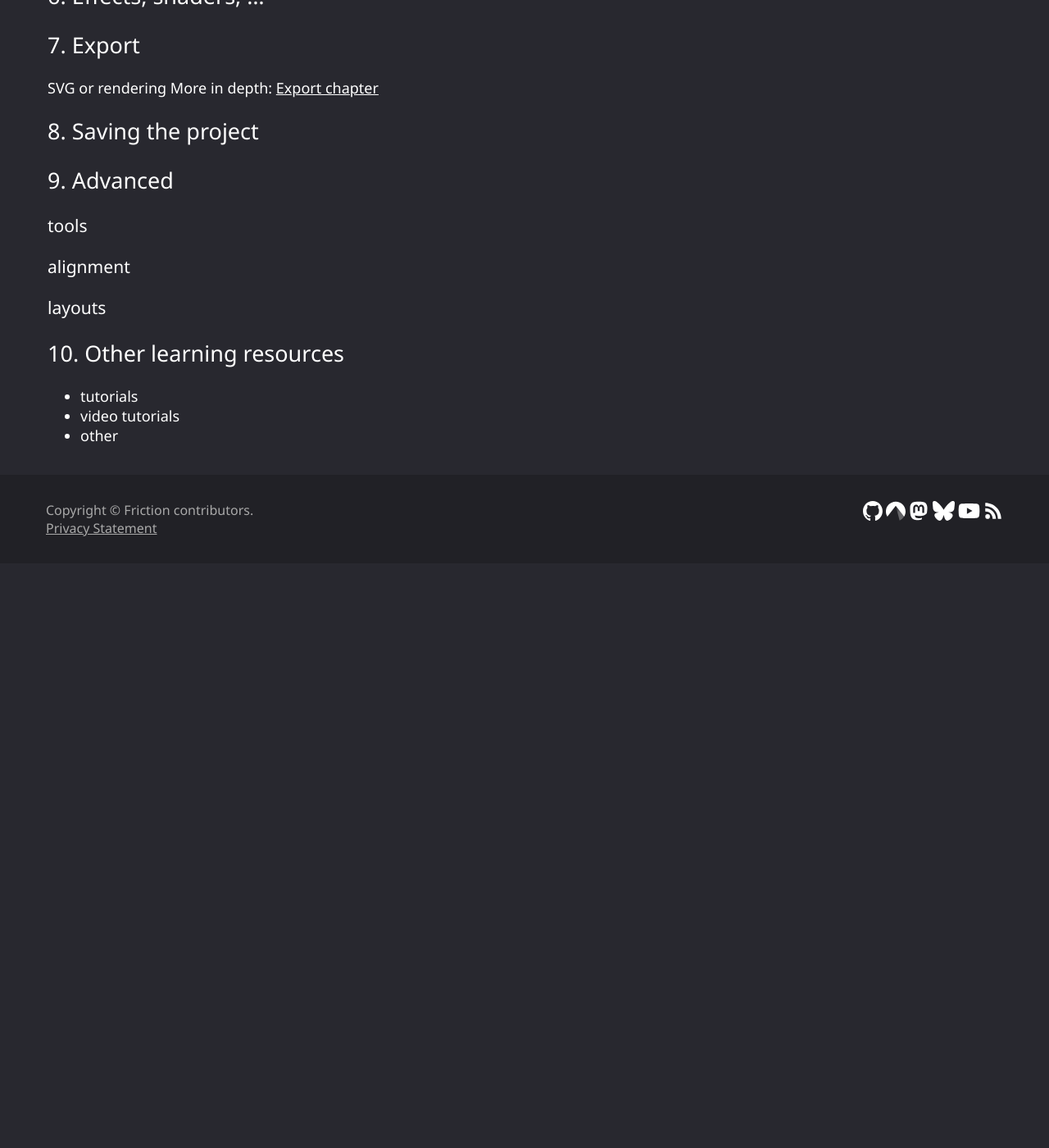
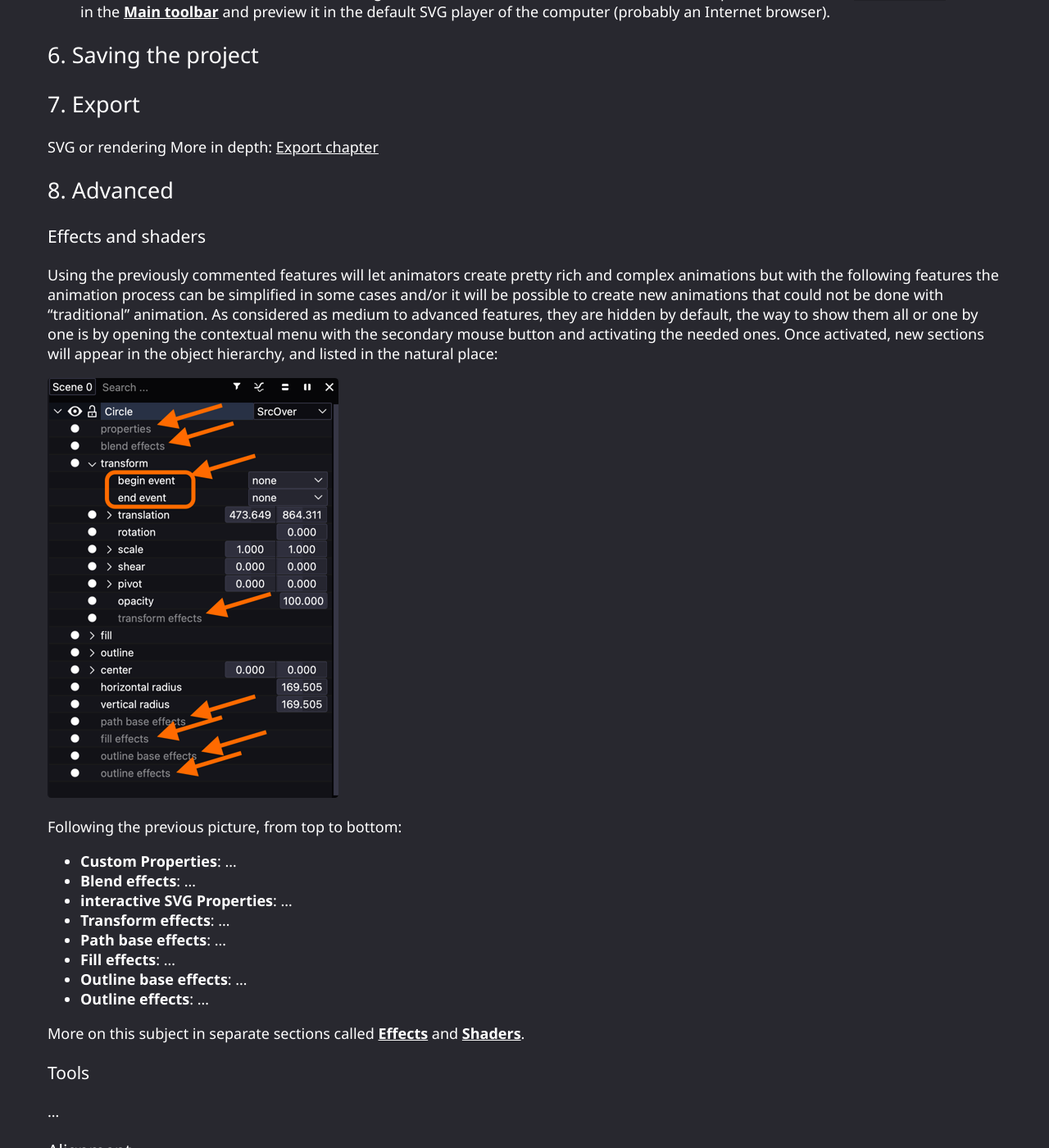
Before and after one commit to friction2d/friction2d.github.io, a Jekyll site: the page built from documentation/usage.md, in a window 1280 px wide and 1400 px high, scrolled down 12371 px. Shown: the whole window at 82% size. Built offline with Jekyll 4.4.1, drawn with Linux system fonts in a browser that asks for light colours; before the commit the page ends 13058 px from its top, so only the background shows below that; some of the changed text lies outside the part shown.

Commit message:
creating "effect and shaders" chapter

```diff
--- a/documentation/usage.md
+++ b/documentation/usage.md
@@ -168,23 +168,51 @@ There are some ways to preview the scene animation within Friction:
 - **in editor Preview**: if `View > Preview Cache` menu checkbox is disabled, then the animation will be played without caching it, that is faster to play but it may be not in realtime as it will be dependent of your hardware (in case your computer is not capable of rendering all the frames at the scene FPS) so, it is possible that this preview is not played at realtime. The benefit of this mode is that selected objects will show their bounding boxes, pivots points, etc. and that may be interesting for the animator to check how the animation is performed.
 - **SVG Preview**: in case the animation is designed inside all the features of SVG animation, it is possible to run the `Preview SVG` button in the **[Main toolbar](userinterface.html#1-main-toolbar)** and preview it in the default SVG player of the computer (probably an Internet browser).
 
-## 6. Effects, shaders, ...
+## 6. Saving the project
 
 ## 7. Export
 SVG
 or rendering
 More in depth: [Export chapter](export.html)
 
-## 8. Saving the project
+## 8. Advanced
 
-## 9. Advanced
+### Effects and shaders
 
-### tools
-### alignment
-### layouts
+Using the previously commented features will let animators create pretty rich and complex animations but with the following features the animation process can be simplified in some cases and/or it will be possible to create new animations that could not be done with "traditional" animation. As considered as medium to advanced features, they are hidden by default, the way to show them all or one by one is by opening the contextual menu with the secondary mouse button and activating the needed ones. Once activated, new sections will appear in the object hierarchy, and listed in the natural place:
 
-## 10. Other learning resources
+![Effects hierarchy](/assets/documentation/usage/usage_effects.png)
 
-- tutorials
-- video tutorials
-- other
+Following the previous picture, from top to bottom:
+
+- **Custom Properties**: ...
+- **Blend effects**: ...
+- **interactive SVG Properties**: ...
+- **Transform effects**: ...
+- **Path base effects**: ...
+- **Fill effects**: ...
+- **Outline base effects**: ...
+- **Outline effects**: ...
+
+More on this subject in separate sections called **[Effects](effects.html)** and **[Shaders](shaders.html)**.
+
+### Tools
+...
+
+### Alignment
+...
+
+### Layouts
+...
+
+
+## 9. Other learning resources
+
+### Tutorials
+...
+
+### Video tutorials
+...
+
+### Other
+...
```
Also changed, not shown: assets/documentation/usage/usage_effects.png (added).
